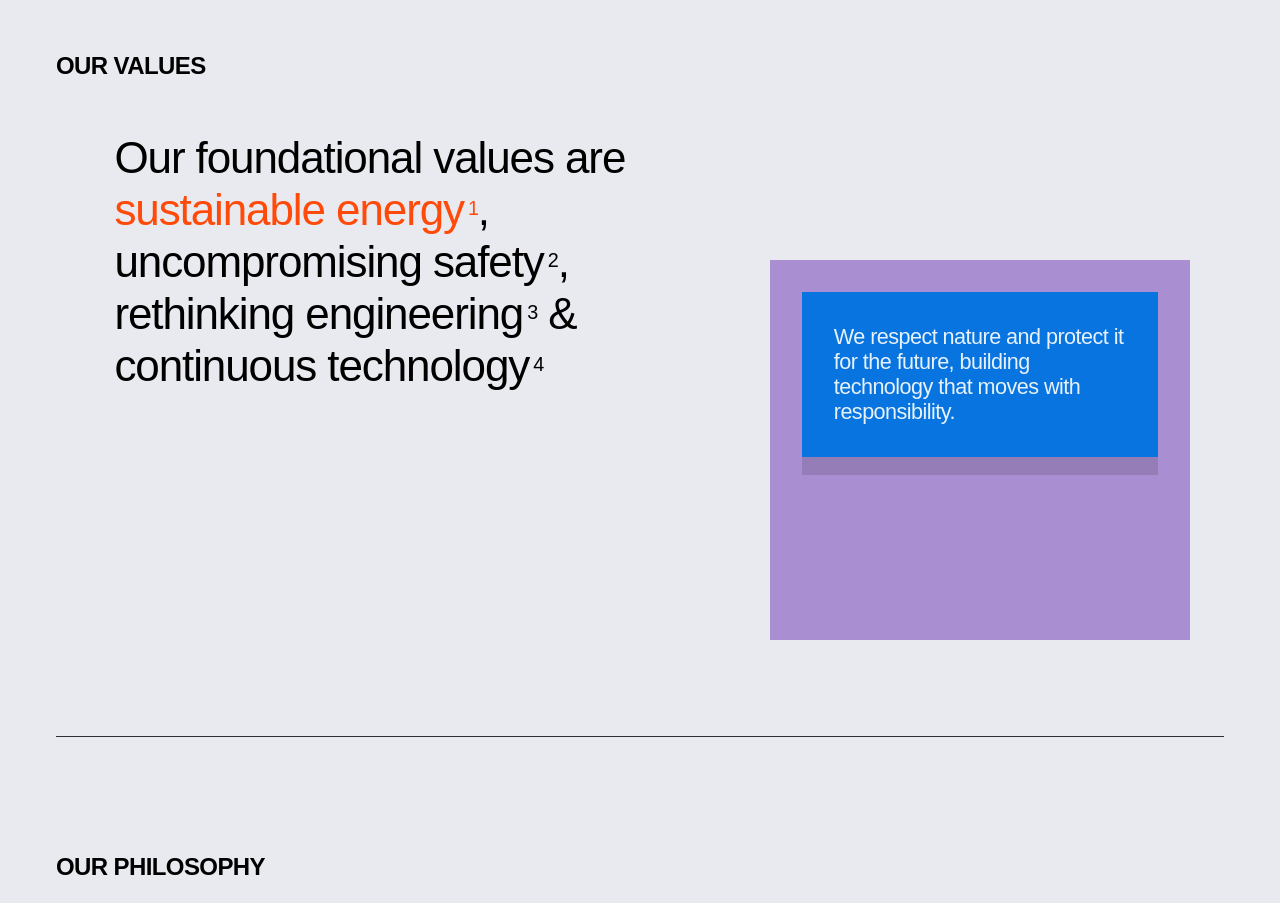
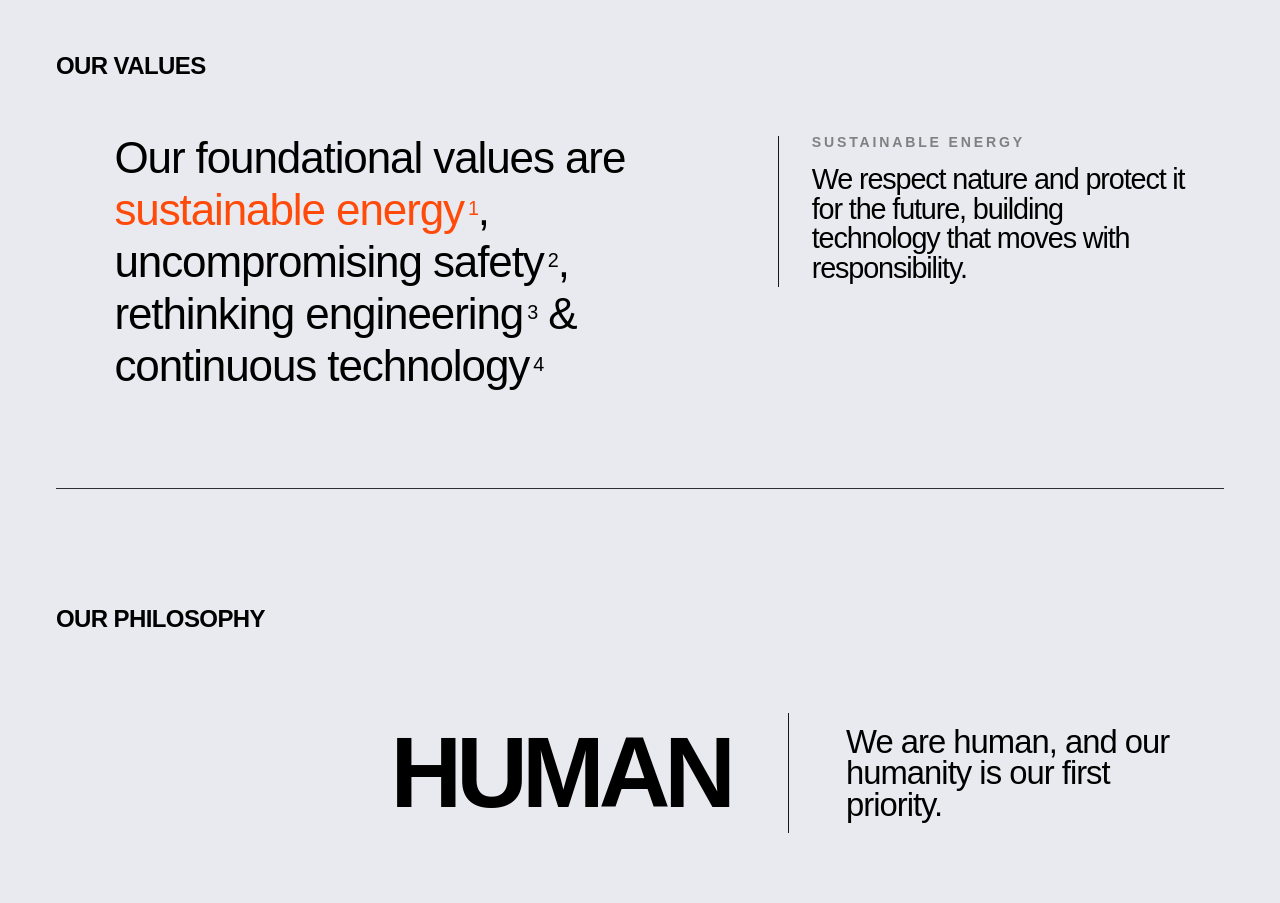
Before and after one commit to Azerishiqproject/gamadrones2, a Next.js app: page /brand/brand-positioning in a window 1280 px wide. Shown: the part 3040-3943 px from the top of the page. Built offline with nearby package versions, Linux system fonts and the light colour scheme; no server answers.

Commit message:
change our values layout

```diff
--- a/src/app/brand/brand-positioning/BrandPositioningContent.tsx
+++ b/src/app/brand/brand-positioning/BrandPositioningContent.tsx
@@ -45,15 +45,36 @@ const brandValues = [
   },
 ];
 
-function TypewriterText({ text }: { text: string }) {
+function TypewriterText({
+  text,
+  animateOnView = true,
+  restartKey,
+  speed = 28,
+}: {
+  text: string;
+  animateOnView?: boolean;
+  restartKey?: string | number;
+  speed?: number;
+}) {
   const ref = useRef<HTMLSpanElement>(null);
   const isInView = useInView(ref, { once: true, amount: 0.6 });
   const shouldReduceMotion = useReducedMotion();
   const [visibleCount, setVisibleCount] = useState(0);
+  const shouldAnimate = animateOnView ? isInView : true;
   const displayedCount = shouldReduceMotion ? text.length : visibleCount;
 
   useEffect(() => {
-    if (!isInView || shouldReduceMotion) return;
+    if (shouldReduceMotion) {
+      setVisibleCount(text.length);
+      return;
+    }
+
+    if (!shouldAnimate) {
+      setVisibleCount(0);
+      return;
+    }
+
+    setVisibleCount(0);
 
     const interval = window.setInterval(() => {
       setVisibleCount((count) => {
@@ -64,10 +85,10 @@ function TypewriterText({ text }: { text: string }) {
 
         return count + 1;
       });
-    }, 28);
+    }, speed);
 
     return () => window.clearInterval(interval);
-  }, [isInView, shouldReduceMotion, text]);
+  }, [restartKey, shouldAnimate, shouldReduceMotion, speed, text]);
 
   return (
     <span ref={ref} className="block" aria-label={text}>
@@ -318,20 +339,33 @@ export default function BrandPositioningContent() {
               <motion.div
                 {...revealSoft}
                 transition={{ ...revealSoft.transition, delay: 0.18 }}
-                className="relative min-h-[320px] overflow-hidden bg-[#a98fd1] p-6 md:min-h-[380px] md:p-8 lg:mt-32 lg:min-h-[380px] lg:max-w-[420px] lg:p-8"
+                className="relative lg:max-w-[460px]"
               >
                 <AnimatePresence mode="wait">
                   <motion.div
                     key={activeValue.title}
-                    initial={{ opacity: 0, y: -42, rotateX: -8 }}
-                    animate={{ opacity: 1, y: 0, rotateX: 0 }}
-                    exit={{ opacity: 0, y: 28, rotateX: 6 }}
+                    initial={{ opacity: 0, y: 28 }}
+                    animate={{ opacity: 1, y: 0 }}
+                    exit={{ opacity: 0, y: -18 }}
                     transition={{ duration: 0.55, ease: [0.22, 1, 0.36, 1] }}
-                    className="origin-top bg-[#0874df] p-6 text-white shadow-[0_18px_0_rgba(0,0,0,0.12)] md:p-8"
+                    className="grid grid-cols-[18px_minmax(0,1fr)] gap-5 md:gap-6"
                   >
-                    <p className="text-[1rem] font-medium leading-[1.16] tracking-tight text-white/90 md:text-[1.2rem] lg:text-[1.35rem]">
-                      {activeValue.desc}
-                    </p>
+                    <div className="flex justify-center">
+                      <span className="mt-1 block h-full min-h-[128px] w-px bg-black/90 md:min-h-[142px]" />
+                    </div>
+                    <div className="space-y-3">
+                      <p className="text-[0.82rem] font-black uppercase tracking-[0.2em] text-black/45 md:text-[0.88rem]">
+                        {activeValue.title}
+                      </p>
+                      <p className="max-w-[24ch] text-[1.2rem] font-medium leading-[1.02] tracking-[-0.04em] text-black md:text-[1.55rem] lg:text-[1.8rem]">
+                        <TypewriterText
+                          text={activeValue.desc}
+                          animateOnView={false}
+                          restartKey={activeValue.title}
+                          speed={16}
+                        />
+                      </p>
+                    </div>
                   </motion.div>
                 </AnimatePresence>
               </motion.div>
```
